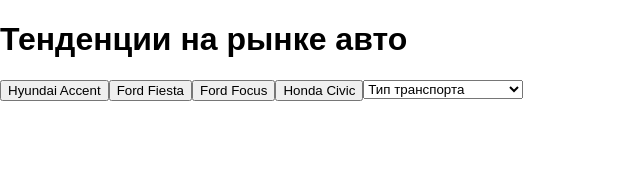
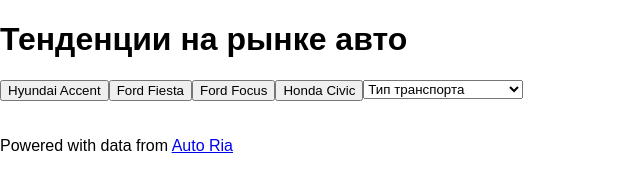
Before and after one commit to mikatuo/used-auto-prices-statistics, a React app: page public/index.html in a window 1280 px wide. Shown: the whole page, without its empty margins (0-640 px from the left). Built offline with nearby package versions, Linux system fonts and the light colour scheme.

Commit message:
Added link to auto ria's website. It's the only requirement for using their API.

```diff
--- a/public/index.html
+++ b/public/index.html
@@ -36,5 +36,9 @@
       To begin the development, run `npm start` or `yarn start`.
       To create a production bundle, use `npm run build` or `yarn build`.
     -->
+
+    <footer>
+      Powered with data from <a href="https://auto.ria.com">Auto Ria</a>
+    </footer>
   </body>
 </html>
```
